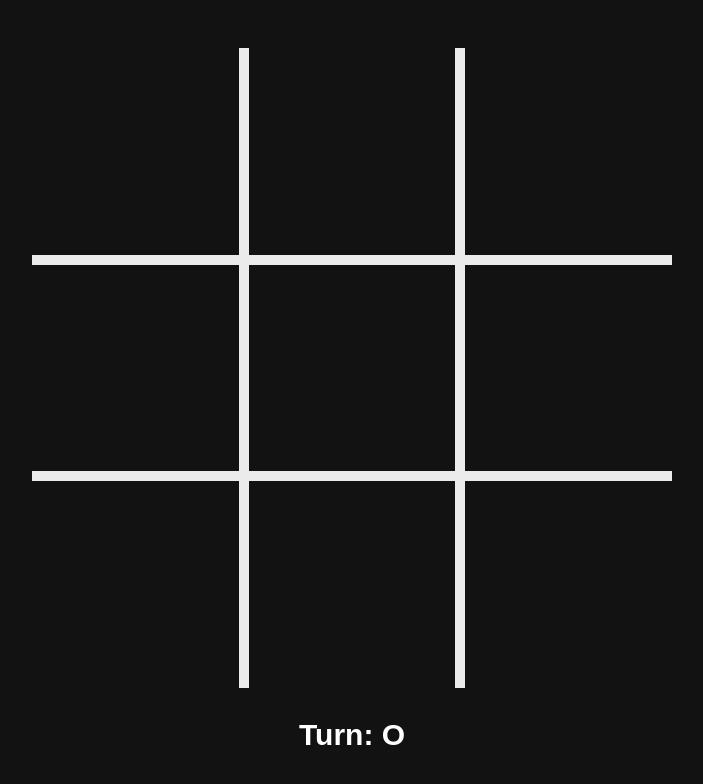
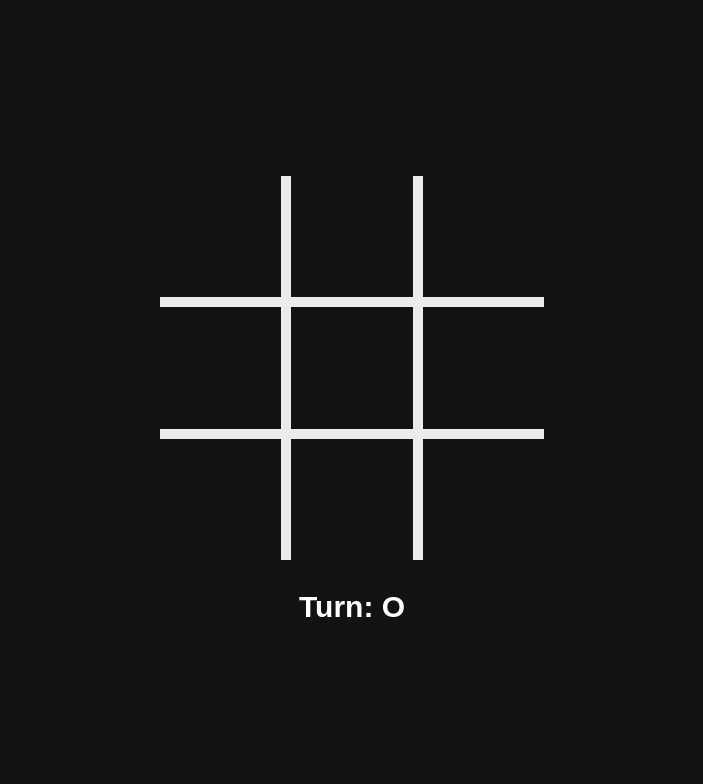
Before and after one commit to maksbtw/Tic-tac-toe, a plain HTML site: page index.html in a window 1280 px wide. Shown: the whole page, without its empty margins (288-991 px from the left). Drawn offline with Linux system fonts and the light colour scheme.

Commit message:
fixed bug

```diff
--- a/style.css
+++ b/style.css
@@ -23,8 +23,8 @@ body {
 }
 
 .field {
-  width: 50vw;
-  height: 50vw;
+  width: 30vw;
+  height: 30vw;
   display: grid;
   grid-template-columns: 1fr 1fr 1fr;
   grid-template-rows: 1fr 1fr 1fr;
```
